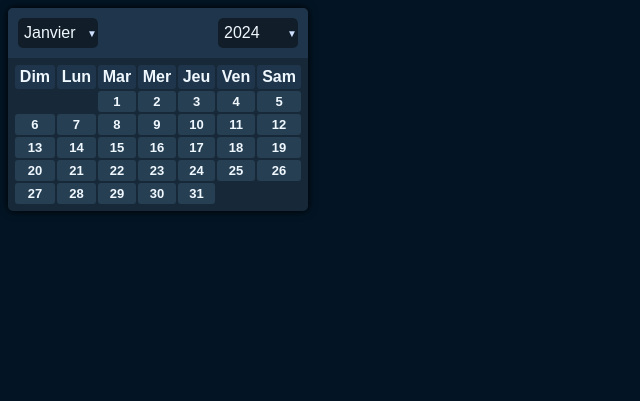
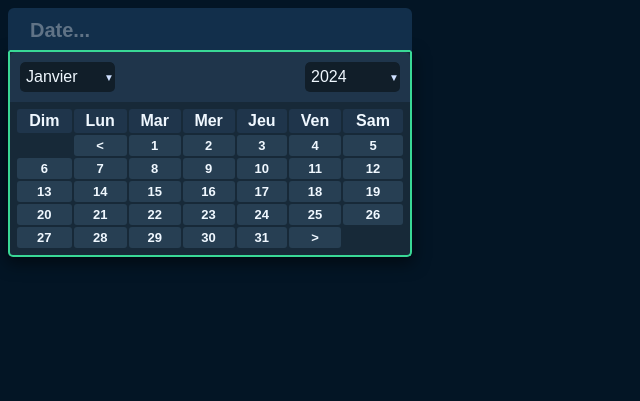
Before and after one commit to Pgeniebox/Test, a plain HTML site: page calandar.html in a window 1280 px wide. Shown: the whole page, without its empty margins (0-640 px from the left). Drawn offline with nearby package versions, Linux system fonts and the light colour scheme.

Commit message:
Add files via upload

```diff
--- a/calandar.html
+++ b/calandar.html
@@ -3,9 +3,7 @@
 <head>
     <meta charset="UTF-8">
     <meta name="viewport" content="width=device-width, initial-scale=1.0">
-    <script src="plugins/jquery-1.12.4.js"></script>
-    <script src="plugins/bootstrap/js/bootstrap.min.js"></script>
-   <script src="plugins/jquery.nav.min.js"></script>
+    <script src="https://cdnjs.cloudflare.com/ajax/libs/jquery/3.7.1/jquery.js" integrity="sha512-+k1pnlgt4F1H8L7t3z95o3/KO+o78INEcXTbnoJQ/F2VqDVhWoaiVml/OEHv9HsVgxUaVW+IbiZPUJQfF/YxZw==" crossorigin="anonymous" referrerpolicy="no-referrer"></script>    <script src="https://cdnjs.cloudflare.com/ajax/libs/bootstrap/5.3.3/js/bootstrap.min.js" integrity="sha512-ykZ1QQr0Jy/4ZkvKuqWn4iF3lqPZyij9iRv6sGqLRdTPkY69YX6+7wvVGmsdBbiIfN/8OdsI7HABjvEok6ZopQ==" crossorigin="anonymous" referrerpolicy="no-referrer"></script>   <script src="plugins/jquery.nav.min.js"></script>
    <link rel="preconnect" href="https://fonts.googleapis.com">
 <link rel="preconnect" href="https://fonts.gstatic.com" crossorigin>
 <link href="fonts/css2.css" rel="stylesheet">
@@ -20,24 +18,6 @@
             display: inline-block;
             top: 100px;
             left: 100px;
-        }
-        .date-input {
-            pointer-events: all;
-  background-color: transparent;
-  border: none;
-  border-radius: 6px 6px 0 0;
-  border-bottom: 2px solid rgb(56, 145, 108);
-  width: 60%;
-  height: 8%;
-  outline: 0;
-  font-size: 20px;
-  font-weight: 600;
-  padding: 10px;
-  color: white;
-        }
-        .date-input:hover{
-            background-color: rgb(12, 32, 51);
-            border-bottom: 2px solid rgb(57, 216, 150);
         }
 
         ::-webkit-scrollbar{
@@ -67,14 +47,57 @@
     user-select: none;
 }
 
+.inputC{
+            position: relative;
+            display: flow-root;
+            height: max-content;
+            width: max-content;
+          overflow: hidden;
+        }
+        .inputC.v{
+            overflow: visible;
+        }
+        .inputC > *{
+            width: 400px;
+        }
+        .inputC.v > .date-input{
+            background-color: rgb(18, 47, 75);
+            border-bottom: 2px solid rgb(57, 216, 150);
+        }
+        .date-input {z-index: 2;
+            position: relative;
+            pointer-events: all;
+  background-color: rgb(12, 32, 51);
+  border: 2px solid transparent;
+  border-bottom: 2px solid rgb(56, 145, 108);
+  border-radius: 6px 6px 0 0;
+  height: 40px;
+  outline: 0;
+  font-size: 20px;
+  font-weight: 600;
+  padding: 0;
+  color: white;
+  text-indent: 20px;
+        }
+        ::placeholder{
+            color: rgba(255, 255, 255, 0.329);
+        }
+        .date-input:hover{
+            background-color: rgb(18, 47, 75);
+            border-bottom: 2px solid rgb(57, 216, 150);
+        }
+
+
+
 .calendar{
-    position: relative;
-    width: 300px;
+    border: 2px solid rgb(57, 216, 150);
+    border-top: none;
+    position: absolute;
     display:flow-root;
     height: max-content;
     background-color: #172938;
-    border-radius: 5px;
-    box-shadow: black 0 0 0.5rem 0.01rem;
+    border-radius: 0 0 5px 5px;
+    box-shadow: rgba(0, 0, 0, 0.507) 0 5px 1rem 0.1rem;
 }
     .ch{z-index: 1;
         border-radius: 5px 5px 0 0;
@@ -95,11 +118,10 @@ transition: all 5s ease-in-out;
 
 .mth{pointer-events: none;
     position: relative;
-    min-width: 80px;
+    min-width: 25%;
     height: 30px;
     display:flow-root;
     background-color: transparent;
-
     overflow: hidden;
     padding: 0;
 border-radius:5px 5px 0 0;
@@ -107,10 +129,12 @@ border-radius:5px 5px 0 0;
 .mth.v{
     background-color: #111e29;
     overflow: visible;
+
 }
 .sel{pointer-events: all;
     position: relative;
         border-radius: 5px;
+
     cursor: pointer;
     justify-content: end;
 padding-left: 6px;
@@ -134,16 +158,18 @@ color: rgb(207, 224, 255);
 
 .sel *{pointer-events: none;}
 
-        .lstch{pointer-events: all;
+        .lstch{
+            box-sizing: border-box;
+            pointer-events: all;
         position: absolute;
-        width: 80px;
+        width: 100%;
         background-color: #111e29;
         overflow-y: scroll;
         height: 300px;
         display:flow-root;
      justify-content: center;
 
-
+        border-left: 6px solid #111e29;
         border-radius: 0 0 5px 5px;
         scroll-snap-type:proximity;
  }
@@ -213,21 +239,21 @@ table.cb{
    </style>
 </head>
 <body>
-
-<div>
+    <div class="inputC" >
+    <input class="date-input" placeholder="Date..." type="text" tabindex="0">
 <div class="calendar">
 <div class="ch" >
 
-    <div class="mth"> <div class="sel">
-    <div class="txt month">Janvier</div>▼</div>
-    <div class="lstch month" hidden></div>
-
+    <div class="mth" > <div class="sel month" tabindex="0">
+    <div class="txt month" >Janvier</div>▼</div>
+    <div class="lstch month access" accesskey=".txt.month" data-a="textContent" data-b="textContent"></div>
 </div>
 
-<div class="mth">
-    <div class="sel">
+<div class="mth" >
+    <div class="sel year" tabindex="0">
         <div class="txt year">2024</div>▼</div>
-        <div class="lstch year" hidden></div></div>
+        <div class="lstch year access" accesskey=".txt.year" data-a="textContent" data-b="textContent"></div>
+    </div>
     </div>
 
     <table class="cb">
@@ -246,9 +272,7 @@ table.cb{
         </tbody>
     </table>
 </div>
-
-
-
+</div>
 
 
 
@@ -284,11 +308,19 @@ let date = 1;
 for (let i = 0; i < 5; i++) {
         const row = document.createElement('tr');
         arr.cb.appendChild(row);
+        row.classList.add('access');
+        row.accessKey = '.date-input';
+        row.dataset['a'] = 'value' ;
+        row.dataset['b'] = 'nonce';
 for (let j = 0; j < 7; j++) {
             const cell = document.createElement('td');
-if((i==0&&j<=arr.fd)||date>arr.md){cell.id = 'na'}else{
+if((i==0&&j<=arr.fd)||date>arr.md){
+    if(j==arr.fd){   cell.textContent='<';    cell.id='pm';  }
+    else if(date-1==arr.md){    cell.textContent='>';    cell.id='nm'; row.appendChild(cell);   break;  }
+     else{
+    cell.id = 'na'}}else{
 cell.textContent = date;
-cell.dataset.date= new Date(arr.year,arr.month,date).toLocaleDateString().replaceAll('/','-');
+cell.nonce= new Date(arr.year,arr.month,date).toLocaleDateString().replaceAll('/','-');
     date++;
 }
 row.appendChild(cell);
@@ -298,25 +330,53 @@ row.appendChild(cell);
 
 ctbd();
 
-function hidelst(e){
-     if(e.target.nodeName==='H4'){
-      $('.mth.v')[0].querySelector('txt').textContent = e.target.textContent;
+
+
+
+ $(document).on('click','[tabIndex] , *:has(>[sel]) *',tabin);
+
+function tabin(e){
+    $(document).off('click','[tabIndex] , *:has(>[sel]) *',tabin);
+     e.stopPropagation();
+
+    if(e.target.tabIndex==0){
+    if($('.v').length>0) {$('[tabIndex="1"]')[$('[tabIndex="1"]').length-1].removeAttribute('sel');
+    $(document).off('click', tabout)}
+    e.target.tabIndex =1;
+    $('[tabIndex="1"]')[$('[tabIndex="1"]').length-1].setAttribute('sel','');
+    e.target.parentElement.classList.toggle('v');
+    $(document).on('click', tabout);}
+    else if(e.target.tabIndex==1) {
+    e.target.parentElement.classList.toggle('v');
+     $(document).off('click', tabout);
+        $('[tabIndex="1"]')[$('[tabIndex="1"]').length-1].removeAttribute('sel');
+        e.target.tabIndex =0;
+        if($('.v').length>0) {$('[tabIndex="1"]')[$('[tabIndex="1"]').length-1].setAttribute('sel','');
+              $(document).on('click', tabout);           }
+    }else if(e.target.parentElement.classList.contains('access')){
+
+        $(e.target.parentElement.accessKey)[0][e.target.parentElement.dataset.a] = e.target[e.target.parentElement.dataset.b];
+        $('.v')[$('.v').length-1].classList.toggle('v');
+    $('[tabIndex="1"]')[$('[tabIndex="1"]').length-1].removeAttribute('sel');
+    $('[tabIndex="1"]')[$('[tabIndex="1"]').length-1].tabIndex = 0;
+    if($('.v').length>0) {$('[tabIndex="1"]')[$('[tabIndex="1"]').length-1].setAttribute('sel','');}
+
+     $(document).off('click', tabout);
+     if($('.v').length>0) { $(document).on('click', tabout);      }
      }
-     $('.mth.v')[0].classList.remove('v');
-     $(document).off('click',hidelst);
+     $(document).on('click','[tabIndex] , *:has(>[sel]) *',tabin);
 }
 
+ function tabout(e){
+ $(document).off('click', tabout);
+    if($('.v').length>0) { $('.v')[$('.v').length-1].classList.toggle('v');
+    $('[tabIndex="1"]')[$('[tabIndex="1"]').length-1].removeAttribute('sel');
+    $('[tabIndex="1"]')[$('[tabIndex="1"]').length-1].tabIndex = 0; }
+    if($('.v').length>0) {$('[tabIndex="1"]')[$('[tabIndex="1"]').length-1].setAttribute('sel','');
+         $(document).on('click', tabout);           }
+}
+$('.date-input').click();
 
-function openlst(e){
-
-    const lstch = e.target.nextElementSibling;
-    const ep = e.target.parentElement;
-        ep.classList.add('v')
-      $(document).on('click',hidelst);
-}
-
- $('.mth:not(.v)').on('click',openlst);
-
-    </script>
+</script>
 </body>
 </html>
```
